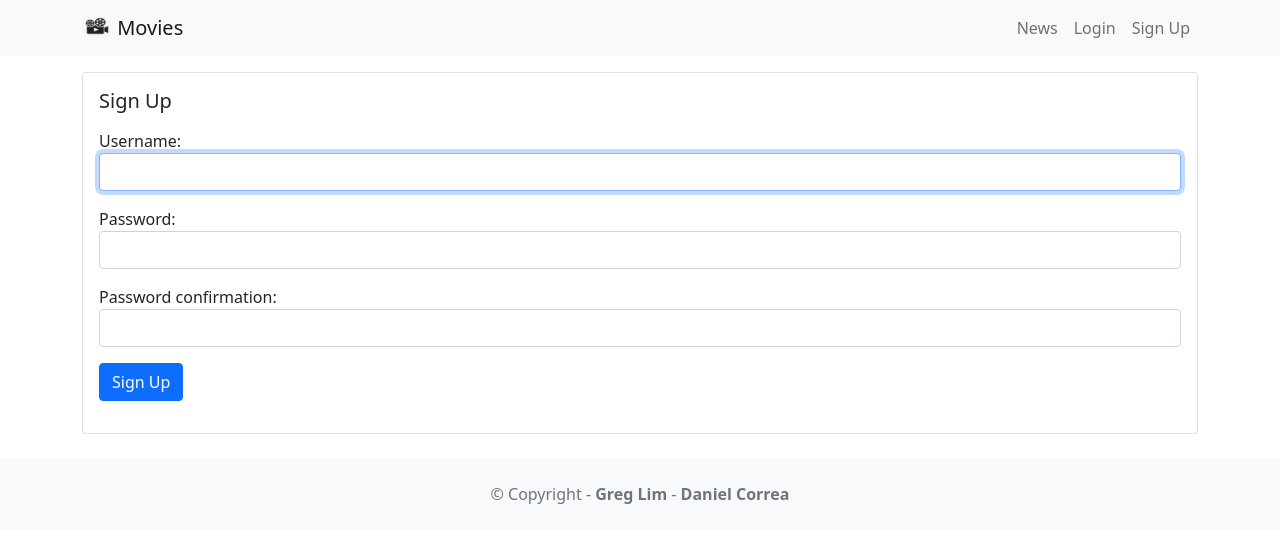
After one commit to HornRyRy/moviecards, a Django app: page /accounts/signupaccount/ in a window 1280 px wide. The commit adds this page. Shown: the top 543 px of the page. Run offline with Django 4.2, Linux system fonts and the light colour scheme.

Commit message:
user auth

```diff
--- /dev/null
+++ b/accounts/forms.py
@@ -0,0 +1,10 @@
+from django.contrib.auth.forms import UserCreationForm
+class UserCreateForm(UserCreationForm):
+    def __init__(self, *args, **kwargs):
+        super(UserCreateForm, self).__init__(*args,
+                                             **kwargs)
+        for fieldname in ['username', 'password1',
+                          'password2']:
+            self.fields[fieldname].help_text = None
+            self.fields[fieldname].widget.attrs.update(
+              {'class': 'form-control'})
--- /dev/null
+++ b/accounts/templates/signupaccount.html
@@ -0,0 +1,29 @@
+{% extends 'base.html' %}
+
+{% block content %}
+
+<div class="card mb-3">
+  <div class="row g-0">
+    <div>
+      <div class="card-body">
+        <h5 class="card-title">Sign Up</h5>
+        {% if error %}
+        <div class="alert alert-danger mt-3" role="alert">
+          {{ error }}
+        </div>
+        {% endif %}
+        <p class="card-text">
+          <form method="POST">
+            {% csrf_token %}
+            {{ form.as_p }}
+            <button type="submit"
+              class="btn btn-primary">
+              Sign Up
+            </button>
+          </form>
+        </p>
+      </div>
+    </div>
+  </div>
+</div>
+{% endblock content %}
--- /dev/null
+++ b/accounts/urls.py
@@ -0,0 +1,11 @@
+from django.urls import path
+from . import views
+
+urlpatterns = [
+    path('signupaccount/', views.signupaccount,
+      name='signupaccount'),
+    path('logout/', views.logoutaccount,
+      name='logoutaccount'),
+    path('login/', views.loginaccount,
+      name='loginaccount'),
+]
--- a/accounts/views.py
+++ b/accounts/views.py
@@ -1,3 +1,56 @@
 from django.shortcuts import render
+from django.contrib.auth.forms import UserCreationForm
+from django.contrib.auth.models import User
+from django.contrib.auth import login
+from django.shortcuts import redirect
+from django.db import IntegrityError
+from .forms import UserCreateForm
+from django.contrib.auth.forms import AuthenticationForm
+from django.contrib.auth import login, logout, authenticate
 
-# Create your views here.
+def logoutaccount(request):
+    logout(request)
+    return redirect('home')
+
+def signupaccount(request):
+    if request.method == 'GET':
+        return render(request, 'signupaccount.html',
+                  {'form':UserCreateForm})
+    else:
+
+        if request.POST['password1'] == request.POST['password2']:
+            try:
+                user = User.objects.create_user(
+                request.POST['username'],
+                password= request.POST['password1'])
+                user.save()
+                login(request, user)
+                return redirect('home')
+            except IntegrityError:
+                return render(request,'signupaccount.html',
+                 {'form':UserCreationForm,
+                 'error':'Username already taken. Choose new username.'})
+
+
+        else:
+            return render(request, 'signupaccount.html',
+             {'form':UserCreateForm,
+              'error':'Passwords do not match'})
+
+
+def loginaccount(request):
+    if request.method == 'GET':
+        return render(request, 'loginaccount.html',
+                      {'form':AuthenticationForm})
+    else:
+        user = authenticate(request,
+          username=request.POST['username'],
+          password=request.POST['password'])
+        if user is None:
+            return render(request, 'loginaccount.html',
+                          {'form': AuthenticationForm(),
+                           'error': 'username and password do not match'})
+
+        else:
+            login(request,user)
+            return redirect('home')
--- a/moviereviews/templates/base.html
+++ b/moviereviews/templates/base.html
@@ -24,8 +24,14 @@
         <div class="collapse navbar-collapse" id="navbarNavAltMarkup">
           <div class="navbar-nav ms-auto">
             <a class="nav-link" href="{% url 'news' %}">News</a>
-            <a class="nav-link" href="#">Login</a>
-            <a class="nav-link" href="#">Sign Up</a>
+            {% if user.is_authenticated %}
+            <a class="nav-link" href="{% url 'logoutaccount' %}">
+              Logout ({{ user.username }})
+            </a>
+            {% else %}
+            <a class="nav-link" href="{% url 'loginaccount' %}">Login</a>
+            <a class="nav-link" href="{% url 'signupaccount' %}">Sign Up</a>
+            {% endif %}
           </div>
         </div>
       </div>
--- a/moviereviews/urls.py
+++ b/moviereviews/urls.py
@@ -28,7 +28,8 @@ urlpatterns = [
     path('hello/', movieViews.hello),
     path('signup/', movieViews.signup, name='signup'),
     path('news/', include('news.urls')),
-    path('movie/', include('movie.urls'))
+    path('movie/', include('movie.urls')),
+    path('accounts/', include('accounts.urls')),
 ]
 
 urlpatterns += static(settings.MEDIA_URL,
```
Also changed, not shown: accounts/templates/loginaccount.html (added, +30 -0 lines), db.sqlite3.
